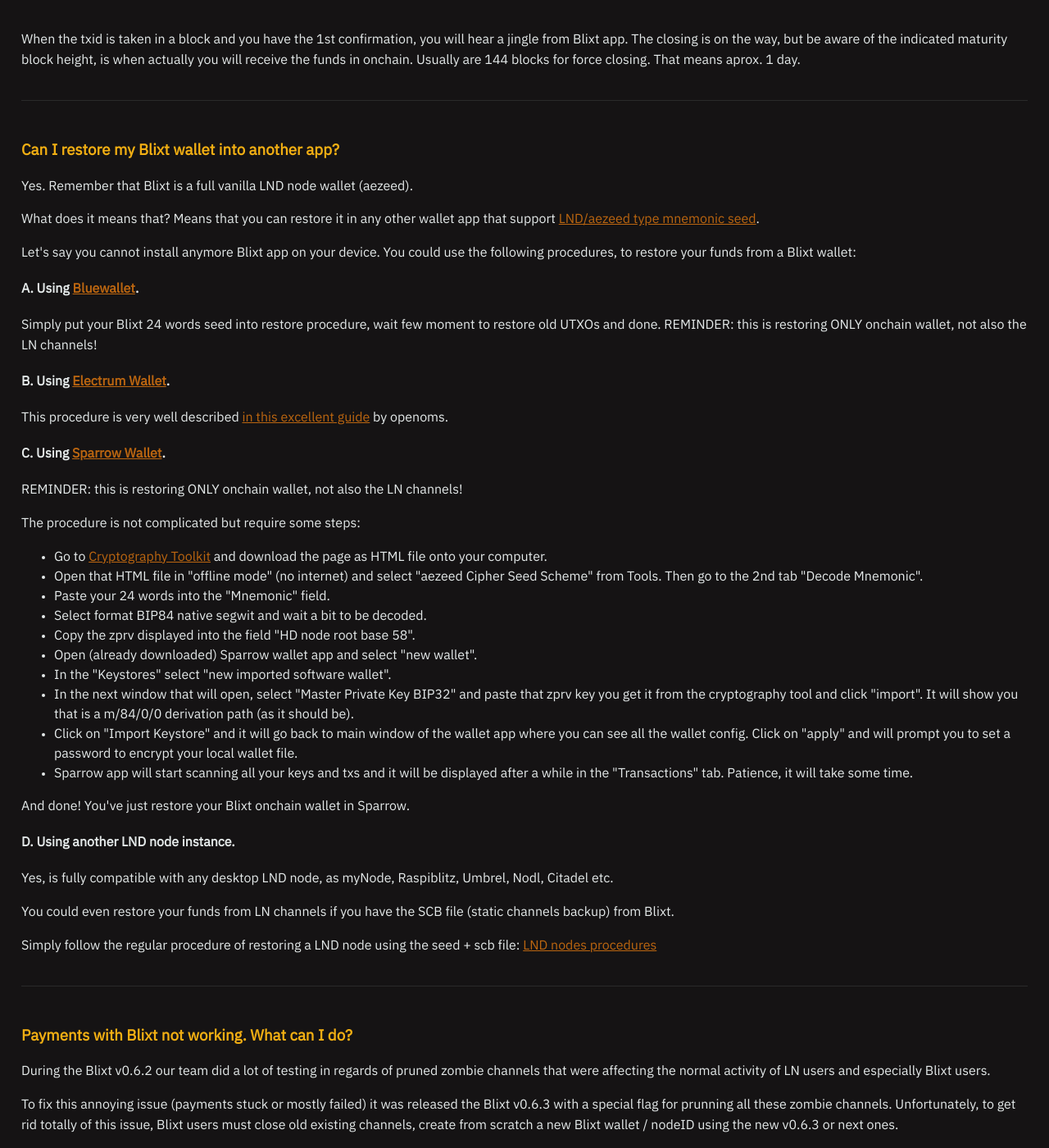
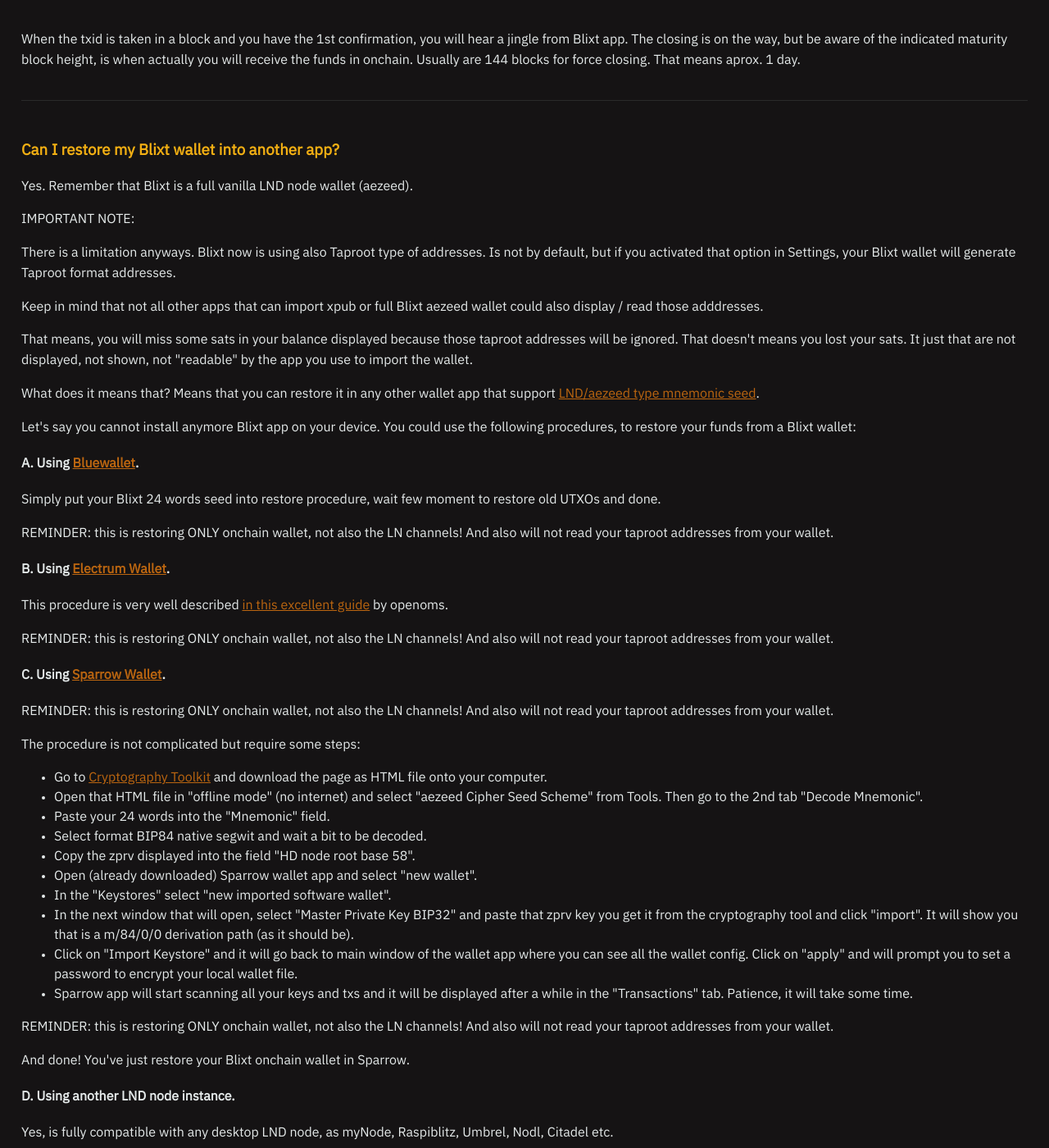
Before and after one commit to BlixtWallet/blixtwallet.github.io, a Jekyll site: the page built from faq.html, in a window 1280 px wide and 1400 px high, scrolled down 10212 px. Shown: the whole window at 82% size. Built offline with Jekyll 4.4.1, drawn with Linux system fonts in a browser that asks for light colours; some of the changed text lies outside the part shown.

Commit message:
update warning about taproot addresses

```diff
--- a/faq.html
+++ b/faq.html
@@ -580,15 +580,22 @@
   <section id="restore-external">
     <h3>Can I restore my Blixt wallet into another app?</h3>
     <p>Yes. Remember that Blixt is a full vanilla LND node wallet (aezeed).</p>
+    <p>IMPORTANT NOTE:</p>
+    <P>There is a limitation anyways. Blixt now is using also Taproot type of addresses. Is not by default, but if you activated that option
+       in Settings, your Blixt wallet will generate Taproot format addresses.</p>
+    <p>Keep in mind that not all other apps that can import xpub or full Blixt aezeed wallet could also display / read those adddresses.</p>
+    <p>That means, you will miss some sats in your balance displayed because those taproot addresses will be ignored. That doesn't means you lost your sats.
+       It just that are not displayed, not shown, not "readable" by the app you use to import the wallet.</p>
     <p>What does it means that? Means that you can restore it in any other wallet app that support <a href="https://coldbit.com/what-types-of-mnemonic-seeds-are-used-in-bitcoin/">LND/aezeed type mnemonic seed</a>.</p>
     <p>Let's say you cannot install anymore Blixt app on your device. You could use the following procedures, to restore your funds from a Blixt wallet:</p>
     <h4>A. Using <a href="https://bluewallet.io">Bluewallet</a>.</h4>
-    <p>Simply put your Blixt 24 words seed into restore procedure, wait few moment to restore old UTXOs and done.
-       REMINDER: this is restoring ONLY onchain wallet, not also the LN channels!</p>
+    <p>Simply put your Blixt 24 words seed into restore procedure, wait few moment to restore old UTXOs and done.</p>
+    <p>REMINDER: this is restoring ONLY onchain wallet, not also the LN channels! And also will not read your taproot addresses from your wallet.</p>
     <h4>B. Using <a href="https://electrum.org">Electrum Wallet</a>.</h4>
-    <p>This procedure is very well described <a href="https://www.lightningnode.info/technicals/restorelndonchainfundsinelectrum">in this excellent guide</a> by openoms.</h4>
+    <p>This procedure is very well described <a href="https://www.lightningnode.info/technicals/restorelndonchainfundsinelectrum">in this excellent guide</a> by openoms.</p>
+    <p>REMINDER: this is restoring ONLY onchain wallet, not also the LN channels! And also will not read your taproot addresses from your wallet.</p>
     <h4>C. Using <a href="https://sparrowwallet.com/">Sparrow Wallet</a>.</h4>
-    <p>REMINDER: this is restoring ONLY onchain wallet, not also the LN channels!</p>
+    <p>REMINDER: this is restoring ONLY onchain wallet, not also the LN channels! And also will not read your taproot addresses from your wallet.</p>
     <p>The procedure is not complicated but require some steps:</p>
     <ul>
       <li>Go to <a href="https://guggero.github.io/cryptography-toolkit/#!/aezeed">Cryptography Toolkit</a> and download the page as HTML file onto your computer.</li>
@@ -605,12 +612,14 @@
       <li>Sparrow app will start scanning all your keys and txs and it will be displayed after
           a while in the "Transactions" tab. Patience, it will take some time.</li>
     </ul>
+    <p>REMINDER: this is restoring ONLY onchain wallet, not also the LN channels! And also will not read your taproot addresses from your wallet.</p>
     <p>And done! You've just restore your Blixt onchain wallet in Sparrow.</p>
     <h4>D. Using another LND node instance.</h4>
     <p>Yes, is fully compatible with any desktop LND node, as myNode, Raspiblitz, Umbrel, Nodl, Citadel etc.</p>
     <p>You could even restore your funds from LN channels if you have the SCB file (static channels backup) from Blixt.</p>
     <p>Simply follow the regular procedure of restoring a LND node using the seed + scb file:
        <a href="https://www.lightningnode.info/recovery/lndrecovery">LND nodes procedures</a></p>
+    <p>This procedure could also read/restore your taproot addresses from your wallet, if you are using a LND version higher than 0.15.4.</p>
   </section>
 
   <section id="pruned-zombies">
```
Also changed, not shown: faq_es.html (+10 -3 lines).
